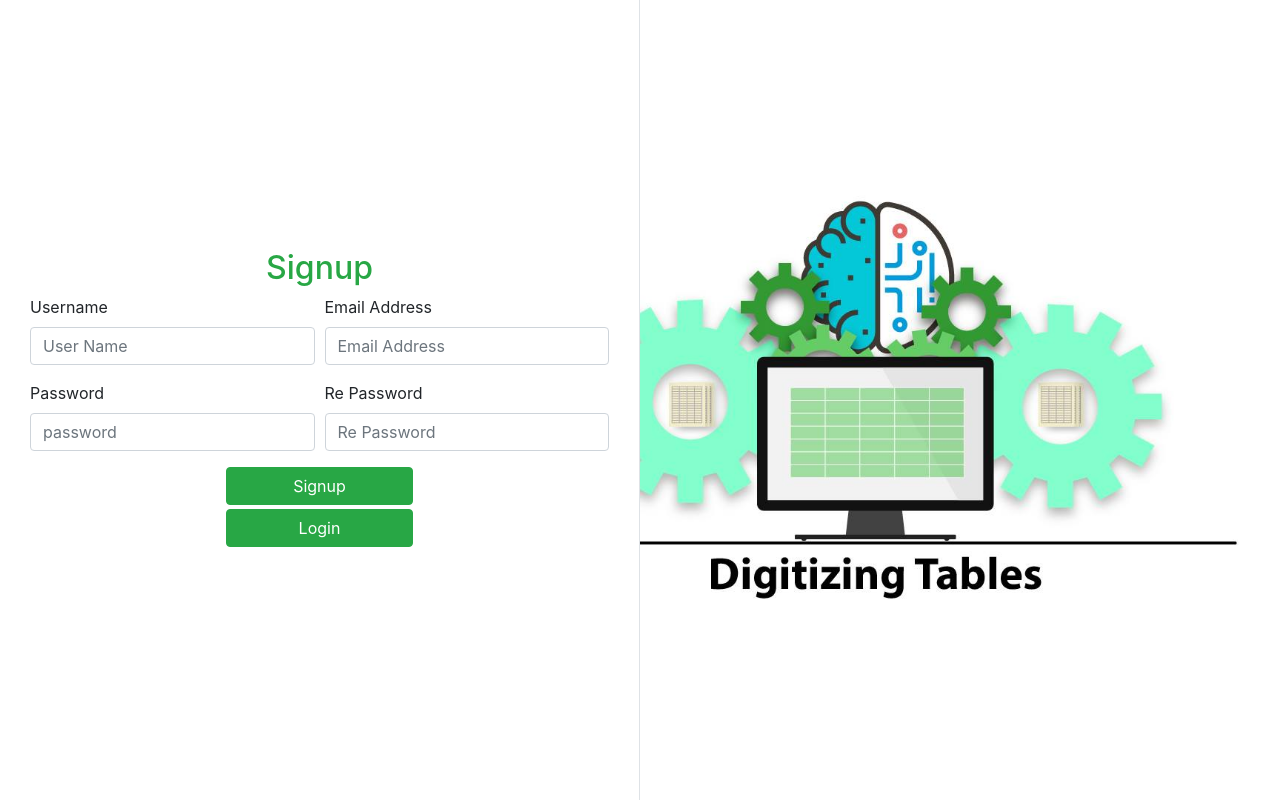
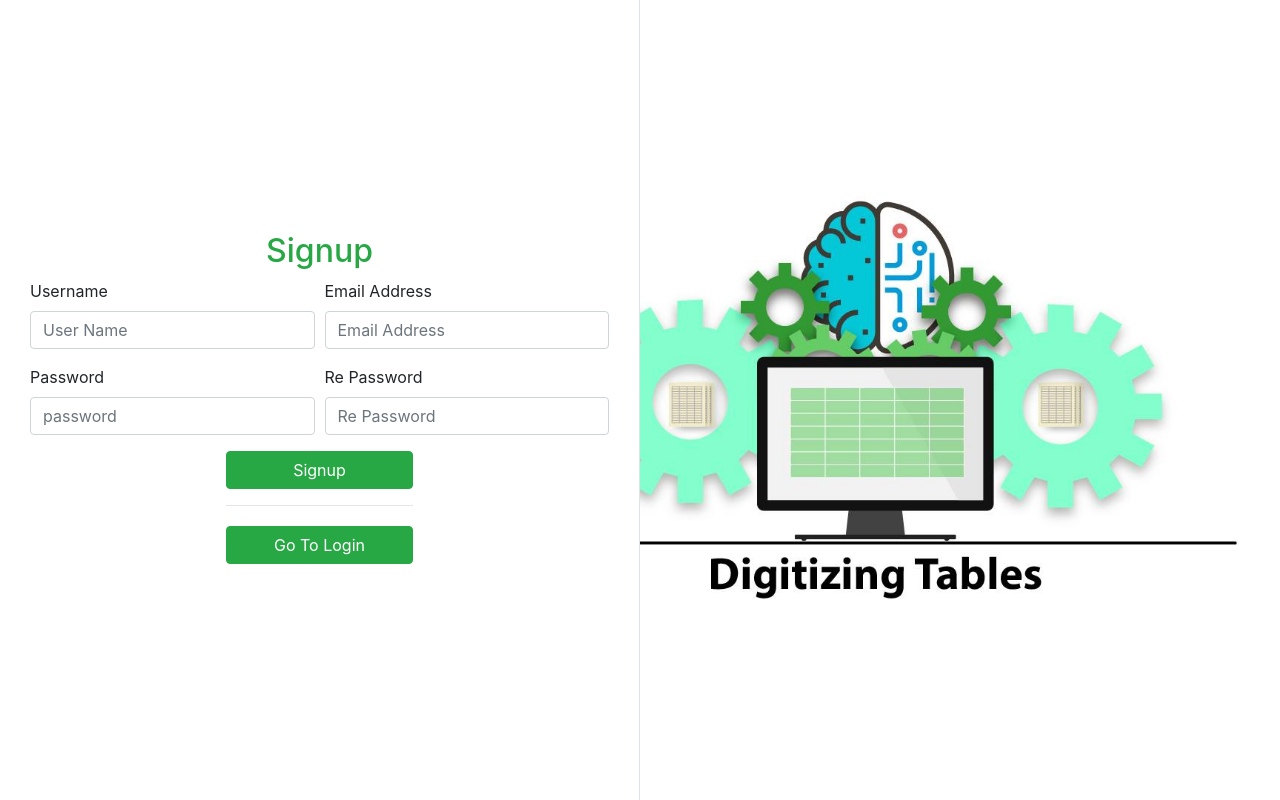
Before and after one commit to Nosherwan-Akram/TRM-frontend, a React (Create React App) app: page /signup in a window 1280 px wide. Built offline with nearby package versions, Linux system fonts and the light colour scheme.

Commit message:
save file name fix

```diff
--- a/src/components/login/login.js
+++ b/src/components/login/login.js
@@ -49,7 +49,7 @@ const Login = (props) => {
             {error && <div className="alert alert-danger">{error}</div>}
             <hr className="w-100" />
             <Link className="btn btn-success w-100" to="signup">
-              Signup
+              Go to Signup
             </Link>
           </div>
         </div>
--- a/src/components/mainTemplate.js
+++ b/src/components/mainTemplate.js
@@ -9,6 +9,7 @@ class MainTemplate extends Component {
     logout: false,
     gotoFiles: false,
     fileName: "output",
+    uploaded: false,
   };
   componentDidMount() {}
   fileHandler = (event) => {
@@ -27,6 +28,9 @@ class MainTemplate extends Component {
     })
       .then((response) => response.json())
       .then((re) => {
+        if (re.status == 200) {
+          this.setState({ uploaded: true });
+        }
         console.log(re);
       });
   };
@@ -104,6 +108,11 @@ class MainTemplate extends Component {
     return (
       <div className="container">
         <input type="file" onChange={this.fileHandler}></input>
+        {this.state.uploaded ? (
+          <span style={{ color: "green" }}>Uploaded</span>
+        ) : (
+          <span style={{ color: "red" }}>Not Uploaded</span>
+        )}
         <button onClick={this.fileUpload} className="btn btn-success mx-1">
           Upload
         </button>
--- a/src/components/signup/signupForm.js
+++ b/src/components/signup/signupForm.js
@@ -84,8 +84,9 @@ const SignupForm = (props) => {
               >
                 Signup
               </button>
+              <hr className="w-100" />
               <Link className="btn btn-success w-100 my-1" to="/login">
-                Login
+                Go To Login
               </Link>
             </div>
           </div>
```
